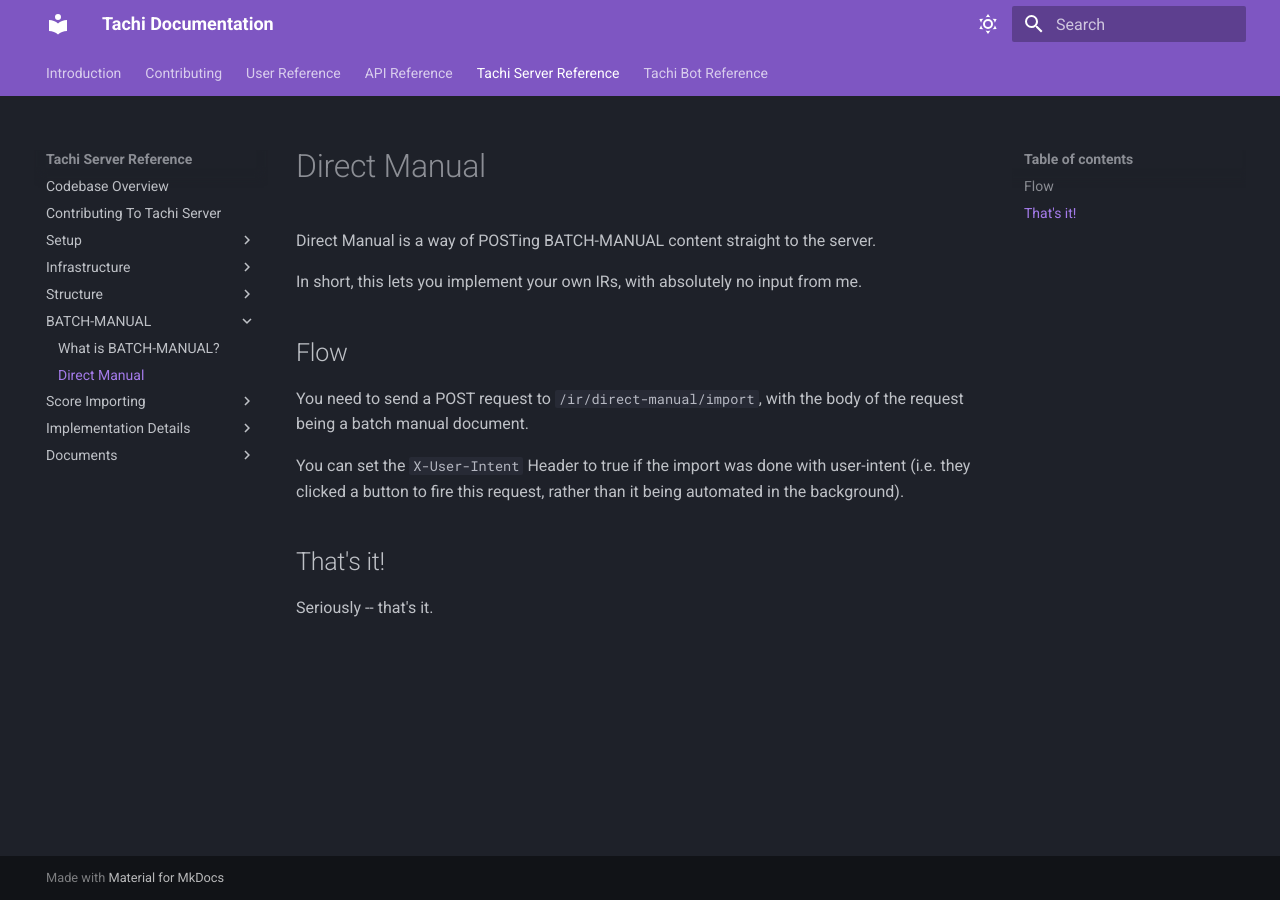
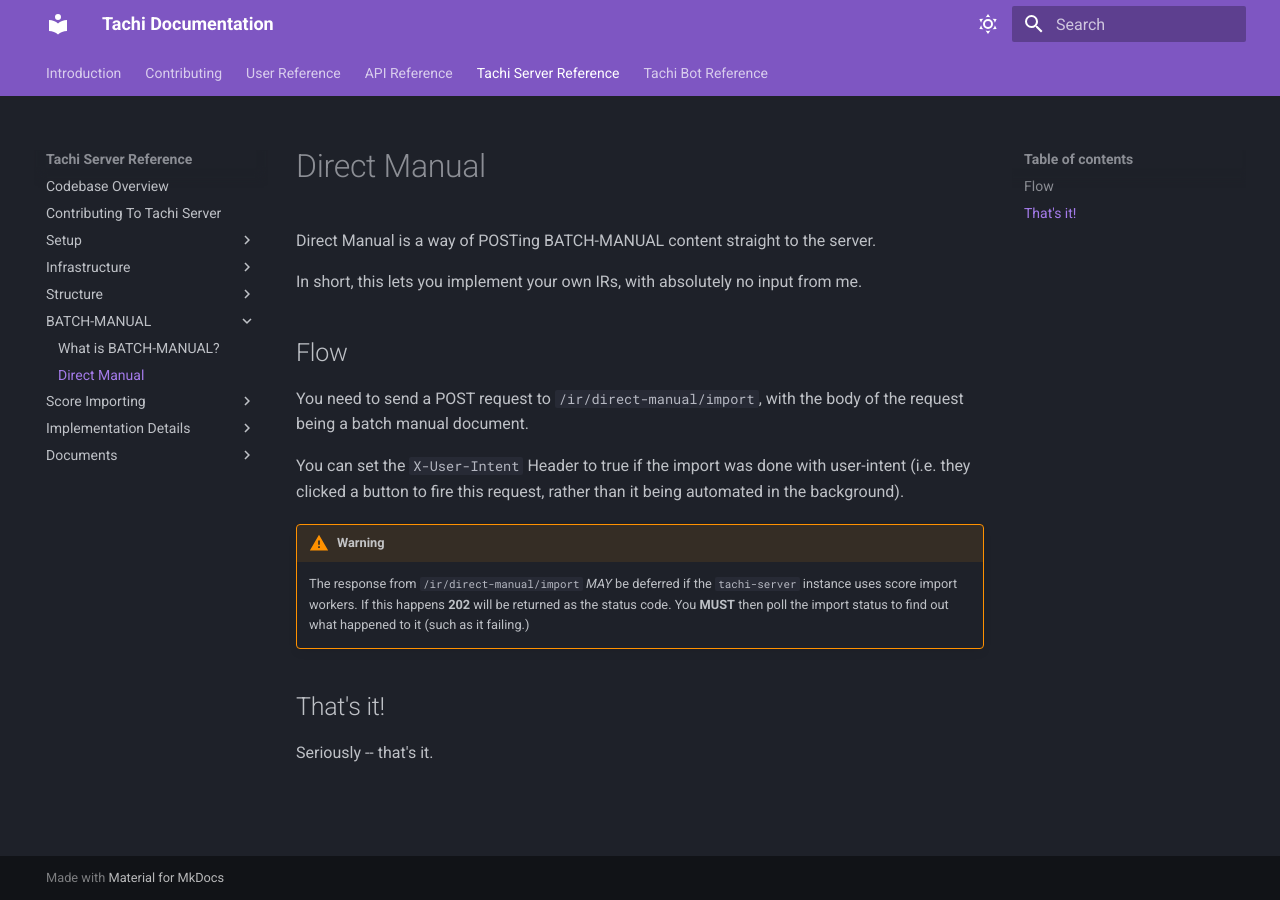
Before and after one commit to zkrising/Tachi, an MkDocs documentation site: the page built from docs/docs/tachi-server/batch-manual/direct-manual.md, in a window 1280 px wide. Built offline with MkDocs 1.6.1 and Material for MkDocs 9.7.7, drawn with Linux system fonts in a browser that asks for light colours.

Commit message:
docs: add warning for direct-manual return

```diff
--- a/docs/docs/tachi-server/batch-manual/direct-manual.md
+++ b/docs/docs/tachi-server/batch-manual/direct-manual.md
@@ -14,6 +14,9 @@
 user-intent (i.e. they clicked a button to fire this request, rather than it
 being automated in the background).
 
+!!! warning
+	The response from `/ir/direct-manual/import` *MAY* be deferred if the `tachi-server` instance uses score import workers. If this happens **202** will be returned as the status code. You **MUST** then poll the import status to find out what happened to it (such as it failing.)
+
 ## That's it!
 
 Seriously -- that's it.
```
